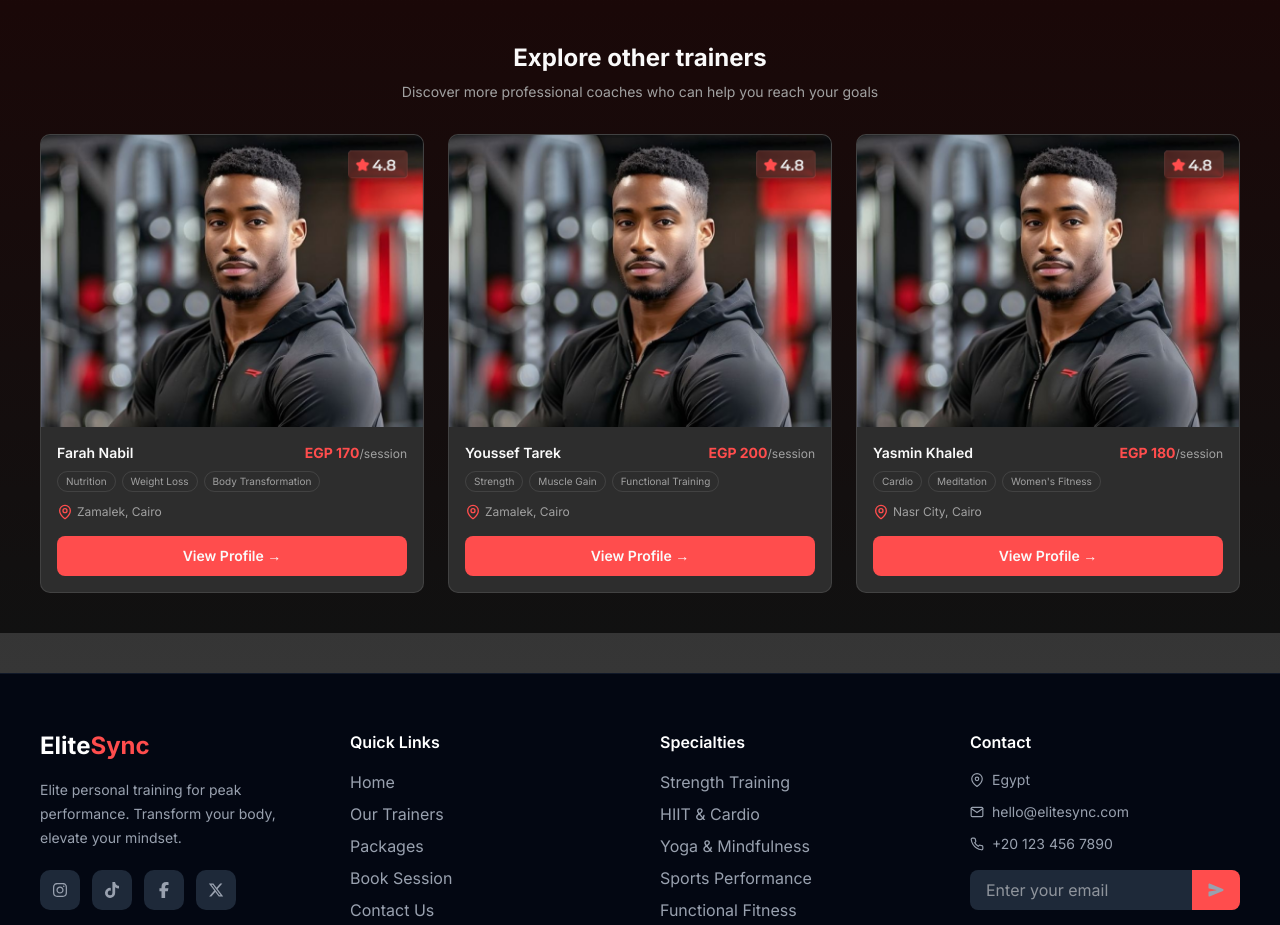
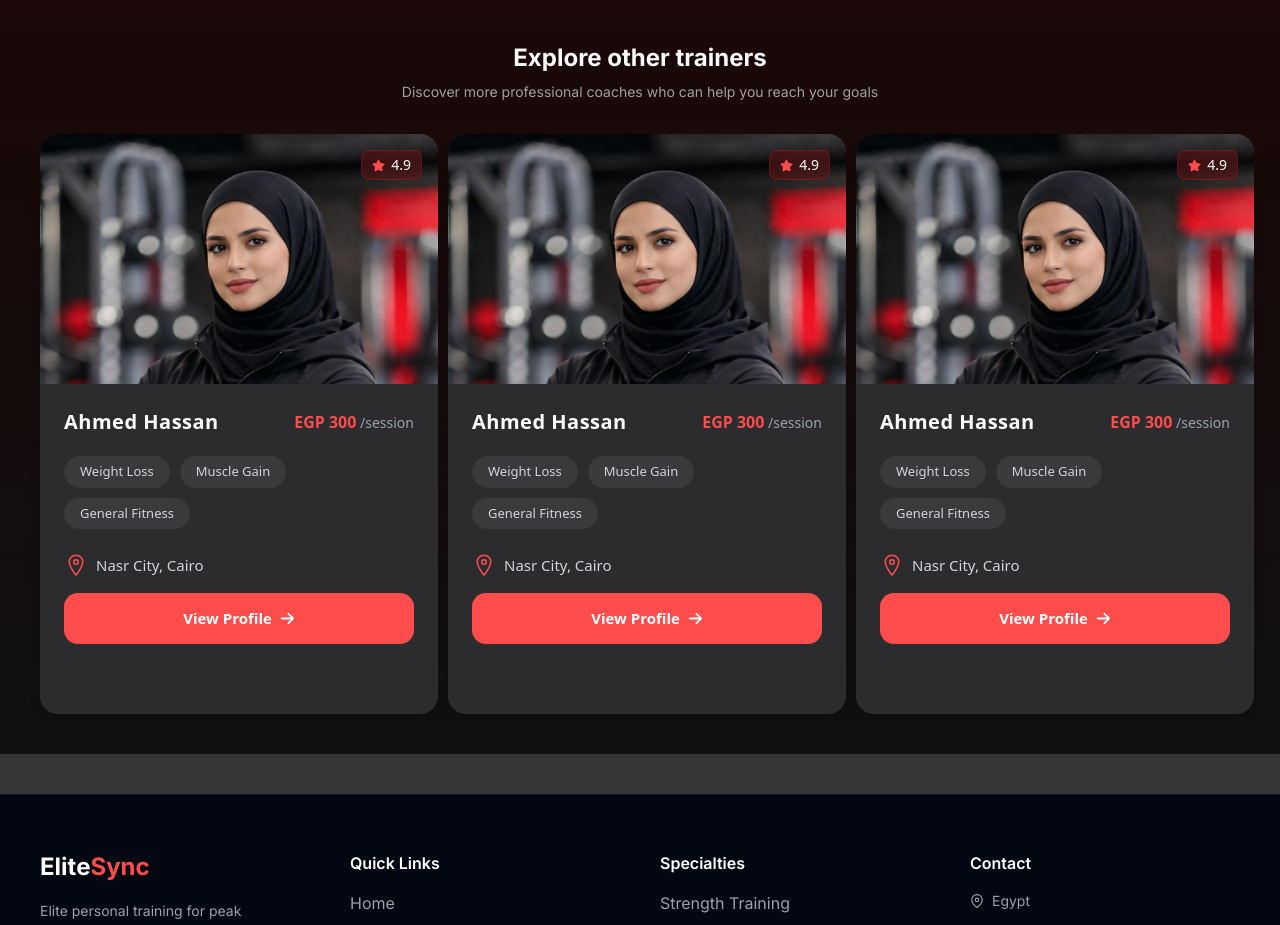
Before and after one commit to Abdulrahmanfawzy/fitness-team-2, a React (Vite) app: page /trainer-Profile/1 in a window 1280 px wide. Shown: the part 2560-3485 px from the top of the page. Built offline with nearby package versions, Linux system fonts and the light colour scheme; the HTML template or start-up script is replaced by a standard one.

Commit message:
use TrainerCard component

```diff
--- a/src/components/Trainer/others/Others.tsx
+++ b/src/components/Trainer/others/Others.tsx
@@ -1,9 +1,7 @@
+import TrainerCard from "@/components/common/TrainerCard";
 import { trainers } from "@/components/lib/constants/Trainer/TrainerData";
-import { MapPin } from "lucide-react";
-import { Link } from "react-router-dom";
 
 const otherTrainers = trainers.slice(1, 4);
-const trainer = trainers[0];
 
 const Others = () => {
   return (
@@ -16,46 +14,7 @@ const Others = () => {
       </p>
       <div className="grid grid-cols-1 sm:grid-cols-2 lg:grid-cols-3 gap-6">
         {otherTrainers.map((t) => (
-          <div key={t.id} className="bg-card rounded-lg overflow-hidden border border-border hover:border-primary/30 transition-all group">
-            <div className="relative  overflow-hidden">
-              <img
-                src={t.image}
-                alt={t.name}
-                className="w-full h-fit object-cover group-hover:scale-105 transition-transform duration-300"
-              />
-            </div>
-            <div className="p-4">
-              <div className="flex items-center justify-between mb-2">
-                <h3 className="font-semibold text-sm">{t.name}</h3>
-                <span className="text-primary text-sm font-bold">
-                  EGP {t.price}
-                  <span className="text-muted-foreground text-xs font-normal">
-                    /session
-                  </span>
-                </span>
-              </div>
-              <div className="flex flex-wrap gap-1.5 mb-3">
-                {t.specialties.slice(0, 3).map((s, index) => (
-                  <span
-                    key={index}
-                    className="text-[10px] px-2 py-0.5 rounded-full border border-border text-muted-foreground"
-                  >
-                    {s}
-                  </span>
-                ))}
-              </div>
-              <div className="flex items-center gap-1 text-xs text-muted-foreground ">
-                <MapPin size={16} className="text-primary" />
-                {t.location}
-              </div>
-              <Link
-                to={`/trainers/${t.id}`}
-                className="block text-center bg-primary text-accent-foreground mt-4 py-2.5 rounded-md text-sm font-semibold hover:bg-primary/90 transition-colors"
-              >
-                View Profile →
-              </Link>
-            </div>
-          </div>
+          <TrainerCard key={t.id} />
         ))}
       </div>
     </div>
--- a/src/pages/TrainerProfile/TrainerProfile.tsx
+++ b/src/pages/TrainerProfile/TrainerProfile.tsx
@@ -34,7 +34,6 @@ function TrainerProfile() {
       <Certifications />
 
       <div className="bg-dark-gradient p-5">
-        {/* Training packages */}
         <div className="grid grid-cols-1 md:grid-cols-2 lg:grid-cols-3 gap-5 p-5">
           {packages.map((pack, index) => (
             <PackageCard
```
